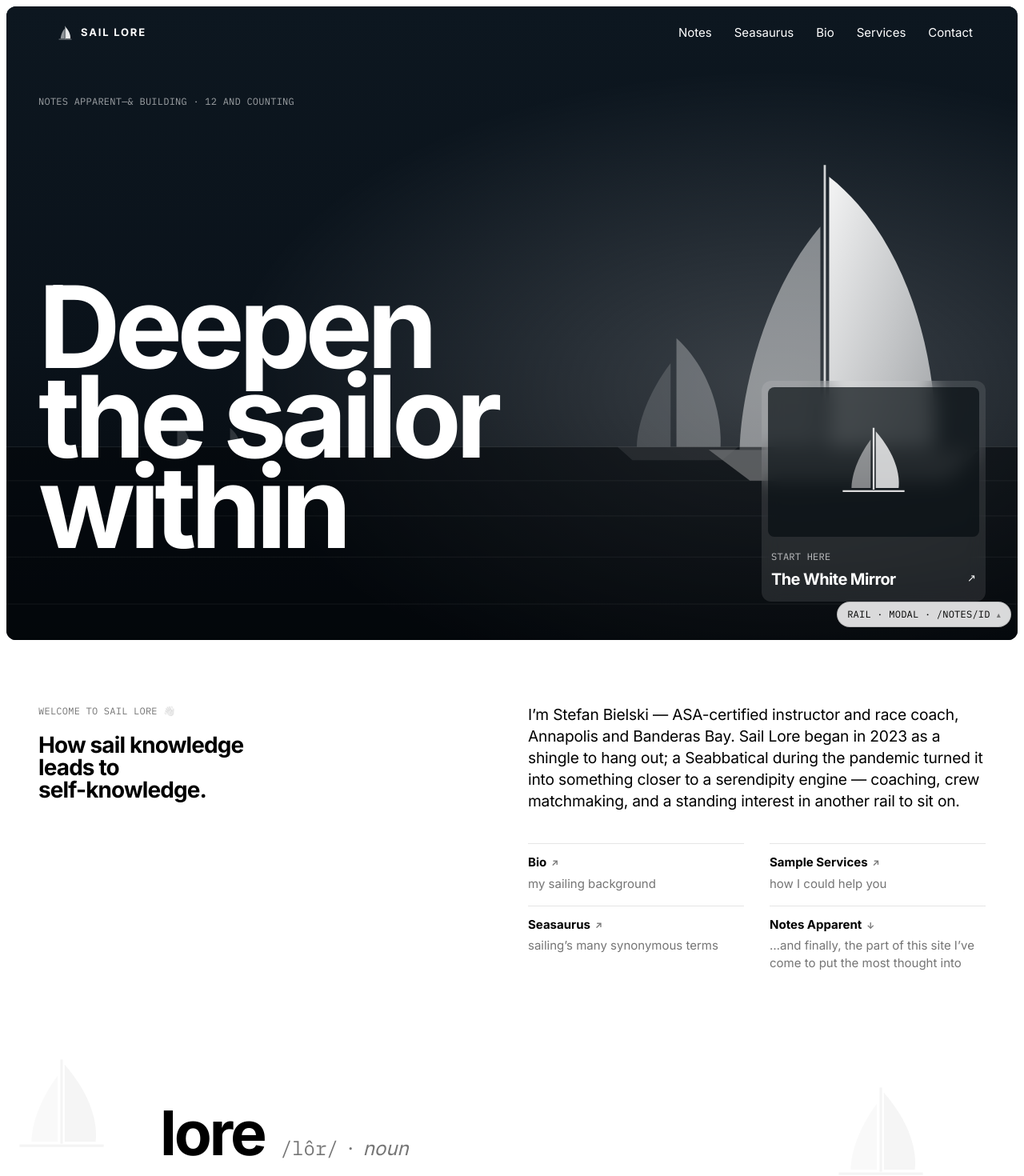
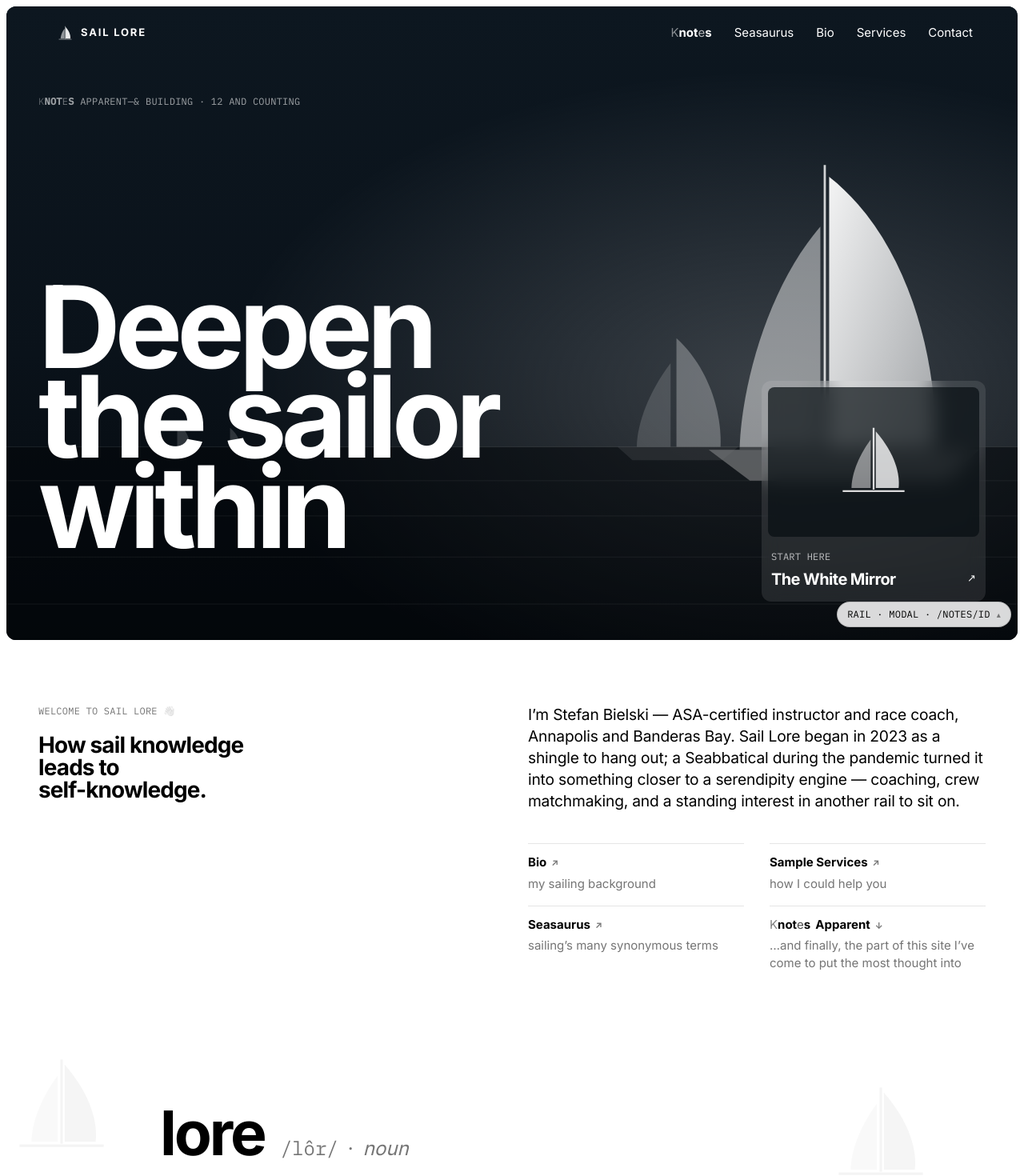
Before and after one commit to 8ielski/sail-lore, a Next.js app: page / in a window 1280 px wide. Shown: the top 1470 px of the page at 80% size. Built offline with nearby package versions, Linux system fonts and the light colour scheme.

Commit message:
Keep series statistics with notes and unify notes-knots typography

```diff
--- a/components/site/Sections.tsx
+++ b/components/site/Sections.tsx
@@ -30,6 +30,27 @@ const NAV = [
   { ...INTRO.wayfinding[1], label: "Services" },
   { label: "Contact", href: "#contact", external: false },
 ];
+
+/** Keep the notes/knots wordplay legible, with a normal spoken label. */
+function NotesWord({ capitalized = false }: { capitalized?: boolean }) {
+  return (
+    <span className="whitespace-nowrap" data-notes-word>
+      <span className="sr-only">{capitalized ? "Notes" : "notes"}</span>
+      <span aria-hidden="true">
+        <span className="font-normal opacity-50">{capitalized ? "K" : "k"}</span>
+        <span className="font-semibold">not</span>
+        <span className="font-normal opacity-70">e</span>
+        <span className="font-semibold">s</span>
+      </span>
+    </span>
+  );
+}
+
+function NotesLabel({ text }: { text: string }) {
+  return <>{text.split(/\b(notes)\b/i).map((part, i) =>
+    /^notes$/i.test(part) ? <NotesWord key={i} capitalized={part[0] === "N"} /> : part,
+  )}</>;
+}
 
 /** Dictionary kicker, shared by the two definition sections. Headword stays
  *  lowercase — that is how a dictionary sets it, and uppercasing it fights the
@@ -83,7 +104,7 @@ export function Header() {
           {NAV.map((n) => (
             <a key={n.label} href={n.href} target={n.external ? "_blank" : undefined}
                rel={n.external ? "noreferrer" : undefined} className="whitespace-nowrap text-[15px] text-paper hover:opacity-70">
-              {n.label}
+              <NotesLabel text={n.label} />
             </a>
           ))}
         </nav>
@@ -100,7 +121,7 @@ export function Header() {
             <a key={n.label} href={n.href} target={n.external ? "_blank" : undefined}
                rel={n.external ? "noreferrer" : undefined} onClick={() => setMenuOpen(false)}
                className="block rounded px-3 py-3 text-[15px] text-paper hover:bg-white/10 focus-visible:bg-white/10">
-              {n.label}
+              <NotesLabel text={n.label} />
             </a>
           ))}
         </nav>
@@ -132,7 +153,7 @@ export function Hero() {
           most valuable small type now carries the series and the count, which
           is what "& Building" wants above the fold. */}
       <span className="sl-mono absolute left-5 top-[110px] text-paper/60 md:left-10">
-        {SITE.kicker} · {NOTES.length} and counting
+        <NotesLabel text={SITE.kicker} /> · {NOTES.length} and counting
       </span>
 
       <h1 className="sl-display absolute bottom-[42%] left-5 text-paper md:bottom-[14%] md:left-10">
@@ -193,7 +214,7 @@ export function Intro() {
                 className="group border-t border-black/10 py-3 outline-none"
               >
                 <dt className="flex items-baseline gap-1.5 text-[15px] font-bold text-ink underline-offset-4 group-hover:underline group-focus-visible:underline">
-                  {w.label}
+                  <NotesLabel text={w.label} />
                   <span aria-hidden className="text-[11px] text-grey">{w.external ? "↗" : "↓"}</span>
                 </dt>
                 <dd className="mt-1 text-[15px] leading-[1.45] text-grey">{w.note}</dd>
@@ -374,7 +395,7 @@ export function SeriesCard() {
             <span className="sl-mono text-paper/60">About the series</span>
             <h2 id="series-heading" className="sl-h57 mt-4">
               {NOTES.length}
-              <span className="align-super text-[0.35em]">*</span> Notes
+              <span className="align-super text-[0.35em]">*</span>{" "}<NotesWord capitalized />
               <br />
               Apparent—& Building
             </h2>
@@ -384,9 +405,9 @@ export function SeriesCard() {
               ))}
             </div>
             <a href="#notes" className="mt-8 inline-flex w-fit items-center gap-2 text-[15px] text-paper underline underline-offset-4">
-              Read the {NOTES.length} notes <span aria-hidden>↓</span>
+              Read the {NOTES.length} <NotesWord /> <span aria-hidden>↓</span>
             </a>
-            <p className="sl-mono mt-6 text-paper/50">{SERIES.countNote}</p>
+            <p className="sl-mono mt-6 text-paper/50"><NotesLabel text={SERIES.countNote} /></p>
           </div>
         </div>
       </div>
@@ -408,7 +429,7 @@ export function Audience() {
           <p className="mt-6 max-w-[55ch] text-[clamp(19px,2vw,24px)] leading-[1.5] text-ink">{SERIES.audience[0]}</p>
         </div>
         <aside aria-labelledby="cross-fertilization-heading" className="border-t border-black/10 pt-7 lg:border-l lg:border-t-0 lg:pl-10 lg:pt-0">
-          <h3 id="cross-fertilization-heading" className="text-[20px] font-bold tracking-[-0.02em] text-ink">How the notes take shape</h3>
+          <h3 id="cross-fertilization-heading" className="text-[20px] font-bold tracking-[-0.02em] text-ink"><NotesLabel text="How the notes take shape" /></h3>
           <div className="mt-4 space-y-4 text-[15px] leading-[1.6] text-grey">
             <p>{SERIES.about[2]}</p>
             {SERIES.audience.slice(1).map((t) => <p key={t.slice(0, 24)}>{t}</p>)}
@@ -440,20 +461,20 @@ export function Tally() {
     ["Series", "Ongoing"],
   ];
   return (
-    <section className="border-t border-black/10 px-5 py-[7vh] md:px-12">
+    <section id="series-tally" className="border-t border-black/10 px-5 py-[7vh] md:px-12">
       <div ref={ref} data-hidden={hidden} className="sl-reveal grid gap-10 lg:grid-cols-2">
         <div>
           <h2 className="sl-h33 text-ink">The wind is building.</h2>
           <a href="#notes" className="mt-6 inline-flex items-center gap-2 text-[15px] text-ink underline underline-offset-4">
-            Read the notes <span aria-hidden>↓</span>
+            Read the <NotesWord /> <span aria-hidden>↓</span>
           </a>
         </div>
         <div>
           <div className="flex items-baseline justify-between border-b border-black/10 pb-4">
-            <span className="text-[15px] text-ink">{SERIES.title}</span>
+            <span className="text-[15px] text-ink"><NotesLabel text={SERIES.title} /></span>
             <span className="text-[15px] text-grey">{SITE.author}</span>
           </div>
-          <p className="sl-mono mt-10 text-right text-grey">Notes published</p>
+          <p className="sl-mono mt-10 text-right text-grey"><NotesLabel text="Notes published" /></p>
           <p className="mt-2 text-right text-[clamp(56px,8.47vw,152px)] font-bold leading-[0.79] tracking-[-0.05em] text-ink">
             {NOTES.length}
           </p>
@@ -520,7 +541,7 @@ export function NotesIndex() {
   return (
     <section id="notes" className="overflow-hidden px-5 py-[7vh] md:px-12">
       <div className="flex flex-wrap items-baseline justify-between gap-4">
-        <h2 className="sl-h33 text-ink">The (k)notes</h2>
+        <h2 className="sl-h33 text-ink">The <NotesWord /></h2>
         {index === "rail" && (
           <div className="flex items-center gap-4">
             <button type="button" onClick={() => setI((v) => Math.max(0, v - 1))} disabled={i === 0}
--- a/components/site/Shell.tsx
+++ b/components/site/Shell.tsx
@@ -23,8 +23,8 @@ export function Shell({ initialNoteId = null }: { initialNoteId?: string | null
           <ApparentWind />
           <SeriesCard />
           <NotesIndex />
+          <Tally />
           <Audience />
-          <Tally />
           <Connect />
         </main>
         <NoteOverlay />
```
